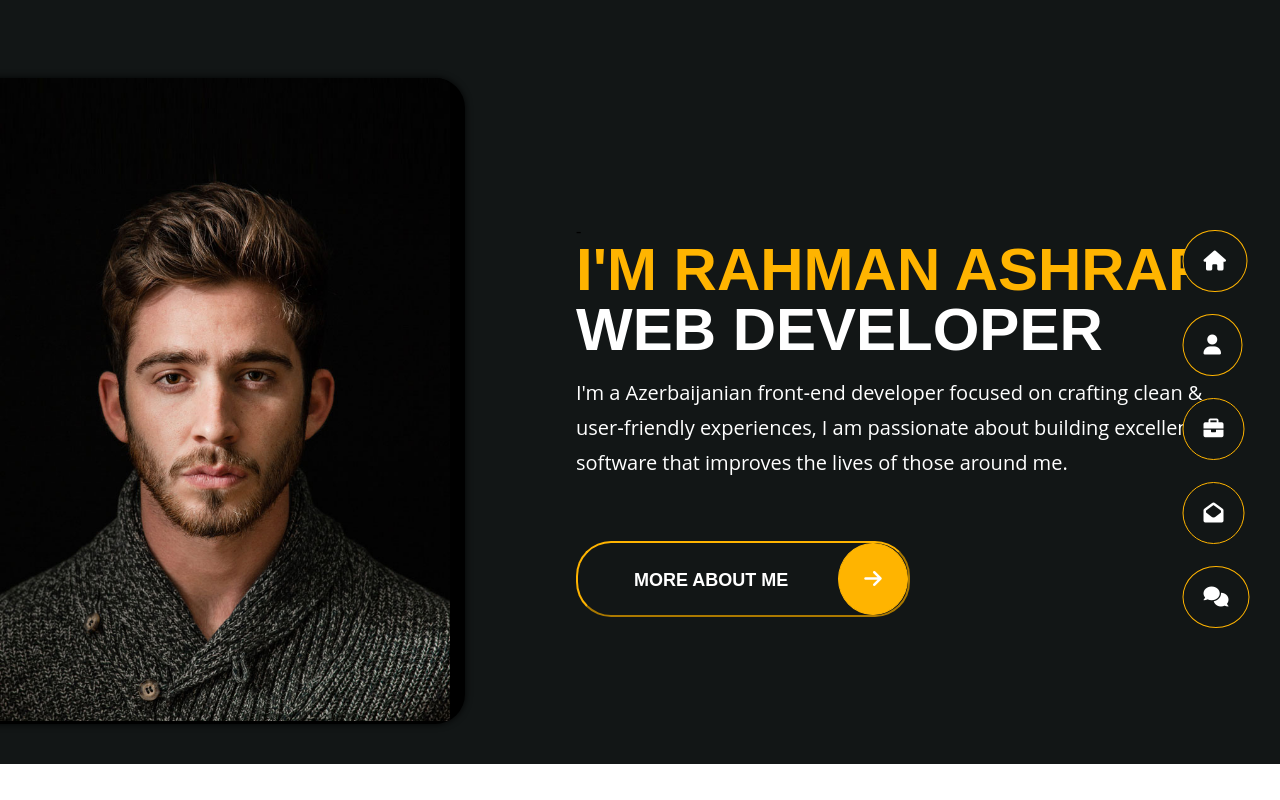
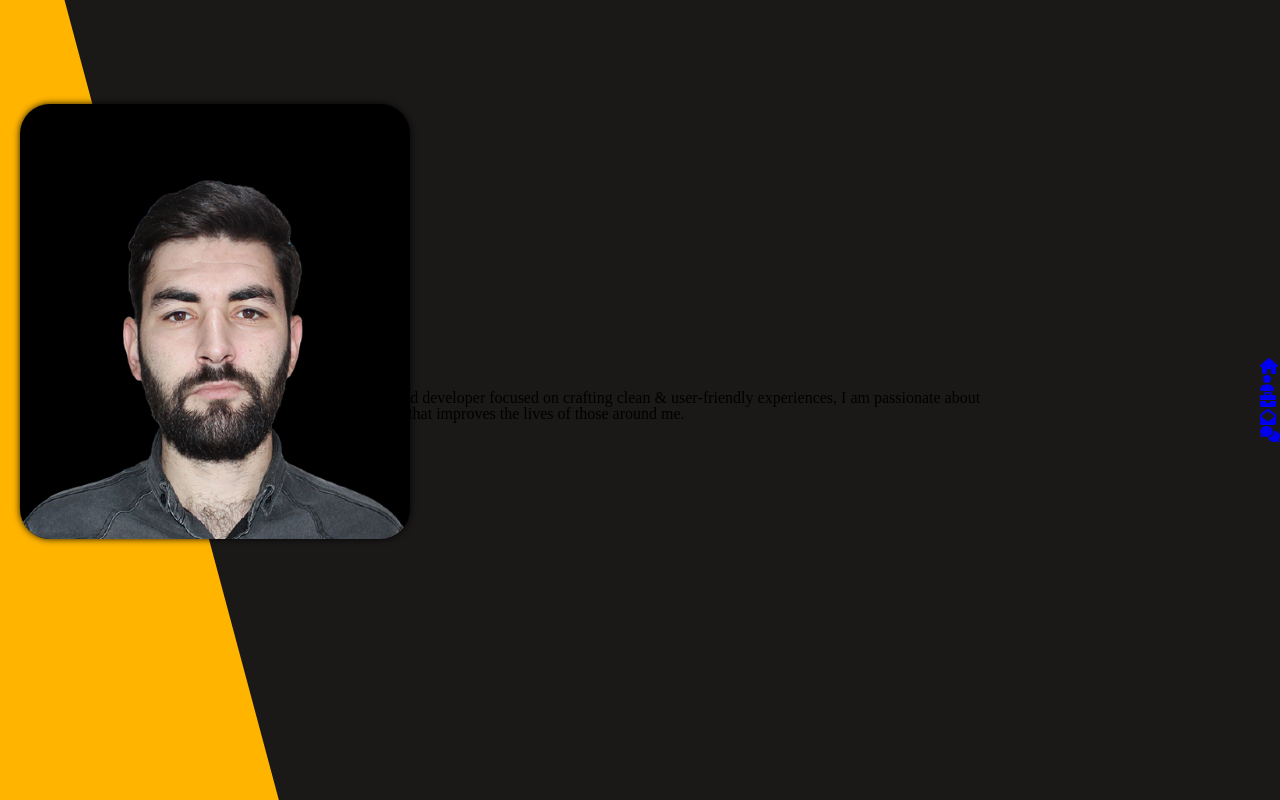
Before and after one commit to rahmanashraf/PragmatechFoundationProject, a plain HTML site: page ProjectFrontEnd/portfolio/index.html in a window 1280 px wide. Drawn offline with Linux system fonts and the light colour scheme.

Commit message:
lenet olsun olcu vermeye

```diff
--- a/ProjectFrontEnd/portfolio/css/style.css
+++ b/ProjectFrontEnd/portfolio/css/style.css
@@ -1,135 +1,57 @@
-#mainpage{
-background: #121616;
-padding: 59px 0px;
+.container {
+    width: 1525px;
+    margin: 0 auto;
 }
-.different-color{
+
+#mainpage {
+    background-color: rgb(27, 24, 24);
+    height: 100vh;
+    display: flex;
+    justify-content: center;
+    align-items: center;
+}
+
+.dif-color {
+    background-color: #ffb400;
     position: fixed;
     height: 200%;
     width: 100%;
-    transform: rotate(
--15deg);
-    left: -83%;
-    top: -50%;
+    transform: rotate( -15deg);
+    left: -78%;
+    top: 12%;
+    z-index: 1;
 }
 
-.header-photo{
+.header-photo {
+    z-index: 2;
+    position: absolute;
     background-color: black;
+    top: 13%;
+    left: 20px;
     background-size: cover;
     background-repeat: no-repeat;
     background-position: top;
+    height: calc(100vh - 80px);
+    box-shadow: 0 0 7px rgb(0 0 0 / 90%);
+    width: 390px;
+    height: 435px;
+    padding: 0px;
+    border: 1px;
     border-radius: 30px;
-    position: relative;
-    align-items: left;
-    top: 3%;
-    left: -15%;
-    box-shadow: 0 0 7px rgb(0 0 0 / 90%);
     overflow: hidden;
-    padding-left: 15px;
-    padding-right:15px ;
-
-}
-.header-photo img{
-    width:100%;
-    height:100%;
-    object-fit: cover;
 }
 
-.header-content{
-    text-align: left;
-    position: absolute;
-    top: 28%;
-    left: 45%;
-    /* transform: translate(-50%,-50%); */
-
-}
-.header-content span{
-
+img {
+    width: 100%;
+    height: 100%;
+    padding-top: 40px;
 }
 
-.header-content h1{
-color:#ffb400;
-font-size: 60px;
-font-family: 'Poppins', sans-serif;
-font-weight: 700;
-text-transform: uppercase
-
-}
-.header-content h2{
-    color:#ffffff;
-font-size: 60px;
-font-family: 'Poppins', sans-serif;
-font-weight: 700;
-text-transform: uppercase
-}
-.header-content p{
-    font-family: 'Open Sans', sans-serif;
-    margin: 15px 0 28px;
-    font-size: 20px;
-    line-height: 35px;
-    color: white;
-    width: 700px;
-    height: 138px;
-}
-.header-content button{
-    border-color: #ffb400;
-    border-radius: 35px;
-    padding: 0px 0px 0px 6px;
-    font-size: 15px;
-    font-weight: 600;
-    color: #fff;
-    background-color: transparent;
-    text-transform: uppercase;
-    overflow: hidden;
-
-
-
-}
-.header-content button :hover{
-color: #ffb400;
-transition: 250ms all ease-in-out;
-
-
-
-}
-.header-content i{
-    border: 1px solid #ffb400;
-    border-radius: 50%;
-    background-color: #ffb400;
-    margin-left: 50px;
-    padding: 25px;
-    font-size: 20px;
-    font-weight:bolder;
-
-
-}
-.header-content button span{
-    margin-left: 50px;
-    font-size: 18px;
-
-}
-.nav-bar{
-    position: absolute;
-    top: 55%;
-    left:95%;
-    transform: translate(-50%, -50%);
-
+.main {
+    width: 100vh;
+    position: relative;
 }
 
-.nav-bar ul li a{
-    text-align: center;
-
-
+.main-text {
+    position: relative;
 }
-.nav-bar i{
-    border: 1px solid #ffb400;
-    border-radius: 50%;
-    border-color: #ffb400;
-    color: white;
-    padding: 20px;
-    font-size: 20px;
-    background: #121616;
-
-}
-.nav-bar ul li{
-    padding-bottom: 22px;
-}
--- a/ProjectFrontEnd/portfolio/index.html
+++ b/ProjectFrontEnd/portfolio/index.html
@@ -1,47 +1,48 @@
 <!DOCTYPE html>
 <html lang="en">
+
 <head>
     <meta charset="UTF-8">
     <meta http-equiv="X-UA-Compatible" content="IE=edge">
     <meta name="viewport" content="width=device-width, initial-scale=1.0">
     <title>Document</title>
-    <link rel="stylesheet" href="https://cdnjs.cloudflare.com/ajax/libs/font-awesome/6.0.0-beta2/css/all.min.css" integrity="sha512-YWzhKL2whUzgiheMoBFwW8CKV4qpHQAEuvilg9FAn5VJUDwKZZxkJNuGM4XkWuk94WCrrwslk8yWNGmY1EduTA==" crossorigin="anonymous" referrerpolicy="no-referrer" />
+    <link rel="stylesheet" href="https://cdnjs.cloudflare.com/ajax/libs/font-awesome/6.0.0-beta2/css/all.min.css" integrity="sha512-YWzhKL2whUzgiheMoBFwW8CKV4qpHQAEuvilg9FAn5VJUDwKZZxkJNuGM4XkWuk94WCrrwslk8yWNGmY1EduTA==" crossorigin="anonymous" referrerpolicy="no-referrer"
+    />
     <link rel="stylesheet" href="css/layout.css">
     <link rel="stylesheet" href="css/style.css">
 </head>
+
 <body>
     <section id="mainpage">
         <div class="container">
             <div class="row">
-                <div class="col-5">
-                    <div class="different-color">
-                    </div>
+                <div class="header">
+                    <div class="dif-color"></div>
                     <div class="header-photo">
-                        <img src="images/2.jpg" alt="">
+                        <img src="images/GRREMN-removebg-preview.png" alt="">
                     </div>
                 </div>
-                <div class="col-6">
-                    <div class="header-content">
-                        <span>-</span>
-                        <h1>I'M RAHMAN ASHRAF.</h1>
-                        <h2>WEB DEVELOPER</h2>
+                <div class="main">
+                    <div class="main-text">
+                        <h1><span>-</span>I'm RAHMAN ASHRAF.</h1>
+                        <H2>WEB DEVELOPER</H2>
                         <p>I'm a Azerbaijanian front‑end developer focused on crafting clean & user‑friendly experiences, I am passionate about building excellent software that improves the lives of those around me.</p>
                         <a href=""><button><span>More about me</span><i class="fas fa-arrow-right"></i></button></a>
                     </div>
                 </div>
-                <div class="col-1">
+                <div class="footer">
                     <div class="nav-bar">
                         <ul>
-                    <li class="active"><a href="#"><i class="fas fa-home"></i></a></li>
-                    <li><a href="#"><i class="fas fa-user"></i></a></li>
-                    <li><a href="#"><i class="fas fa-briefcase"></i></a></li>
-                    <li><a href="#"><i class="fas fa-envelope-open"></i><spa</a></li>
-                    <li><a href="#"><i class="fas fa-comments"></i></a></li>
-                       </ul>
+                            <li><a href="#"><i class="fas fa-home"></i></a></li>
+                            <li><a href="#"><i class="fas fa-user"></i></a></li>
+                            <li><a href="#"><i class="fas fa-briefcase"></i></a></li>
+                            <li><a href="#"><i class="fas fa-envelope-open"></i><spa</a></li>
+                            <li><a href="#"><i class="fas fa-comments"></i></a></li>
+                        </ul>
                     </div>
                 </div>
             </div>
-        </div>
     </section>
 </body>
+
 </html>
```
